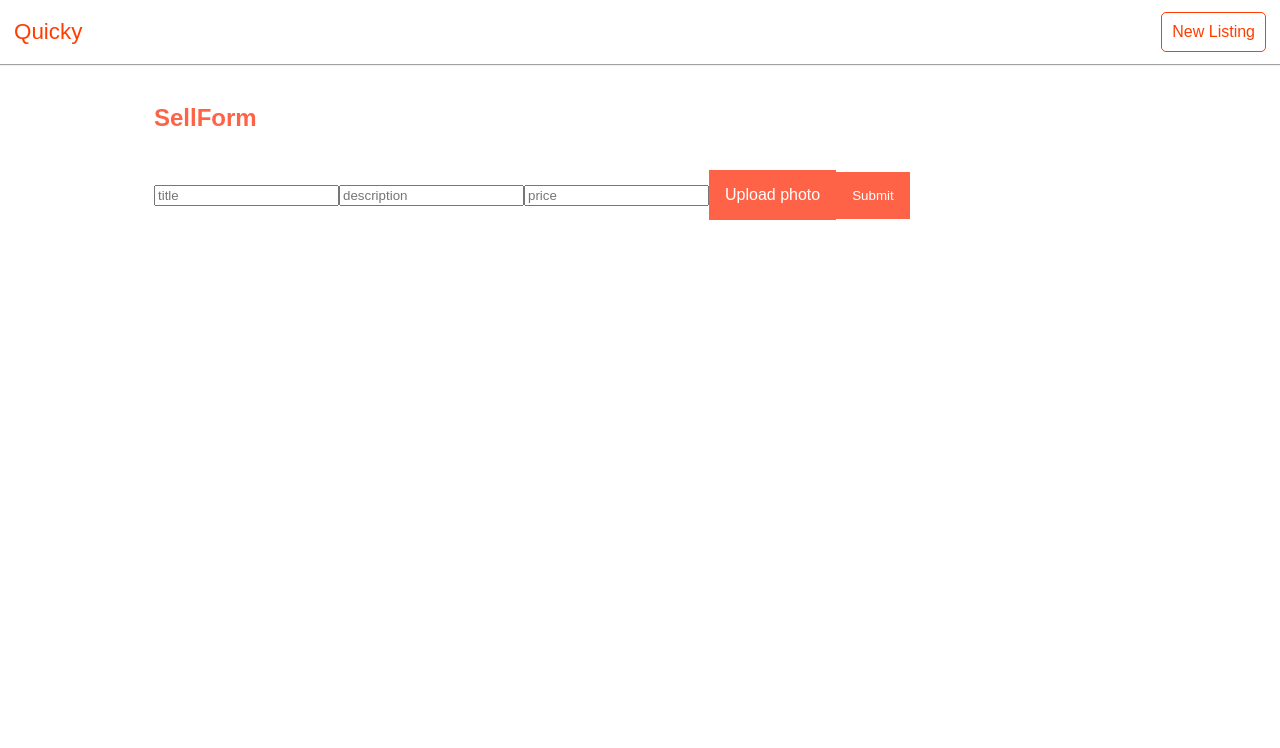
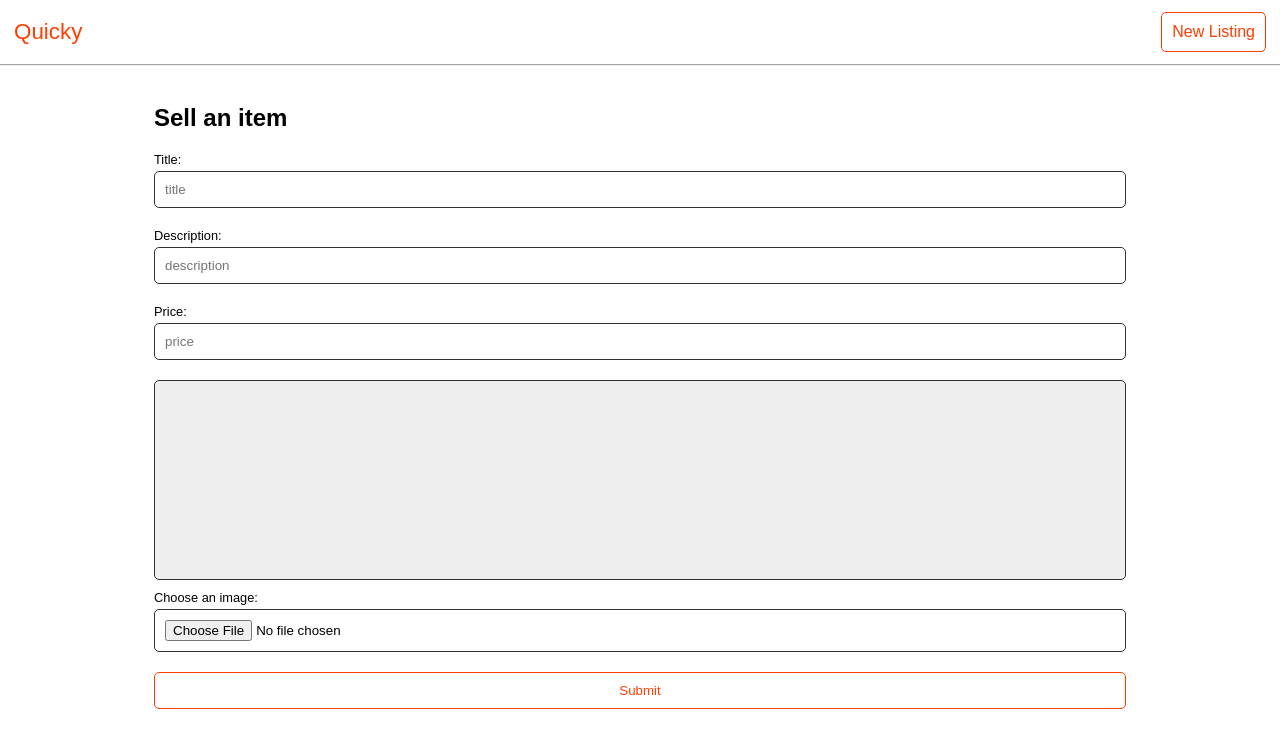
Before and after one commit to badboiz/frontend, a React (Create React App) app: page /sell in a window 1280 px wide. Shown: the top 748 px of the page. Built offline with nearby package versions, Linux system fonts and the light colour scheme.

Commit message:
finish sell form

```diff
--- a/src/App.js
+++ b/src/App.js
@@ -3,8 +3,7 @@ import { Link, Route } from 'react-router-dom';
 import Page from './components/Page/Page';
 import Listing from './containers/Listing';
 import Listings from './containers/Listings';
-import Sell from './containers/Sell'
-import Spinner from './components/Spinner/Spinner';
+import Sell from './containers/Sell';
 import './App.css';
 
 const Home = () =>
--- a/src/components/SellForm/SellForm.css
+++ b/src/components/SellForm/SellForm.css
@@ -1,16 +1,48 @@
-.sellForm__title {
-	color: tomato;
+.SellForm form {
+	display: flex;
+	flex-direction: column;
+}
+.SellForm__container {
+  display: flex;
+  justify-content: center;
+  align-items: center;
 }
 
-#imageInput {
-	display: none;
+.SellForm__container span {
+  color: #FF3D00;
+  font-size: 1.2rem;
+  margin-right: 10px;
 }
 
-.photoButton {
-	background: tomato;
-	border: none;
-	color: white;
-	cursor: pointer;
-	display: inline-block;
-	padding: 16px;
+.SellForm form label {
+	font-size: 0.8rem;
+	margin-bottom: 4px;
 }
+
+.SellForm form input {
+	padding: 10px;
+	border: 1px solid #333;
+	border-radius: 5px;
+	margin-bottom: 20px;
+}
+
+.SellForm__image-preview-container {
+	width: 100%;
+	min-height: 200px;
+	border: thin solid #333;
+	background-color: #EEEEEE;
+	border-radius: 5px;
+
+	display: flex;
+	align-items: center;
+
+	padding: 10px;
+	margin-bottom: 10px;
+}
+
+.SellForm__image-preview {
+	height: auto;
+	width: auto;
+	max-width: 100%;
+	margin: 0 auto;
+}
--- a/src/components/SellForm/SellForm.js
+++ b/src/components/SellForm/SellForm.js
@@ -1,12 +1,23 @@
 import React from 'react';
+import Spinner from '../Spinner/Spinner';
 import { getPhoto } from '../../utils/photo';
 import getUserId from '../../utils/getUserId';
 import postListing from '../../utils/postListing';
 import geolocator from '../../utils/geolocator';
 import './SellForm.css';
 
+const Done = () =>
+  <div className="SellForm__container">
+    <span>Thanks!</span>
+  </div>;
+
+const ErrorMsg = () =>
+  <div className="SellForm__container">
+    <span>Something went wrong! Please reload and try again</span>
+  </div>;
+
 class SellForm extends React.PureComponent {
-  state = { user: getUserId() };
+  state = { user: getUserId(), status: 'init' };
 
   handleImageChange = (event) => {
     const imageFile = event.target.files[0];
@@ -17,40 +28,61 @@ class SellForm extends React.PureComponent {
 
   handleSubmit = (event) => {
     event.preventDefault();
+    this.setState({ status: 'posting' }, () =>
       geolocator()
         .then(({ lat, long }) => ({ ...this.state, lat, long }))
         .then(postListing)
-      .then(console.log)
-      .catch(err => console.error(err));
+        .then(() => this.setState({ status: 'posted' }))
+        .catch(err => console.error(err))
+    );
   }
 
   handleTyping = (property) => (event) =>
     this.setState({ [property]: event.target.value });
 
   render() {
+    switch (this.state.status) {
+      case 'init':
         return (
-      <div className="sellForm">
-        <h2 className="sellForm__title">SellForm</h2>
-        <img src={this.state.image} />
+          <div className="SellForm">
+            <h2 className="SellForm__title">Sell an item</h2>
             <form>
+              <label htmlFor="text-input">Title:</label>
               <input
+                id="text-input"
                 type="text"
                 placeholder="title" onChange={this.handleTyping("title")}
               />
+              <label htmlFor="description-input">Description:</label>
               <input
+                id="description-input"
                 type="text"
                 placeholder="description" onChange={this.handleTyping("description")}
               />
+              <label htmlFor="price-input">Price:</label>
               <input
+                id="price-input"
                 type="number"
                 placeholder="price" onChange={this.handleTyping("price")}
               />
-          <input id="imageInput" className="" type="file" accept="image/*" capture="camera" onChange={this.handleImageChange} />
-          <label className="photoButton" htmlFor="imageInput">Upload photo</label>
-          <button role="submit" className="photoButton" onClick={this.handleSubmit}>Submit</button>
+
+              <div className="SellForm__image-preview-container">
+                {this.state.image && <img className="SellForm__image-preview" src={this.state.image} />}
+              </div>
+
+              <label htmlFor="image-input">Choose an image:</label>
+              <input id="image-input" className="SellForm__image-input" type="file" accept="image/*" capture="camera" onChange={this.handleImageChange} />
+              <button role="submit" className="btn SellForm__photo-button" onClick={this.handleSubmit}>Submit</button>
             </form>
           </div>
-    )
+        );
+      case 'posting':
+        return <Spinner />;
+      case 'posted':
+        return <Done />;
+      default:
+        return <ErrorMsg />;
+    }
   }
 }
 export default SellForm
```
Lines whose indentation alone changed are shown as unchanged.
